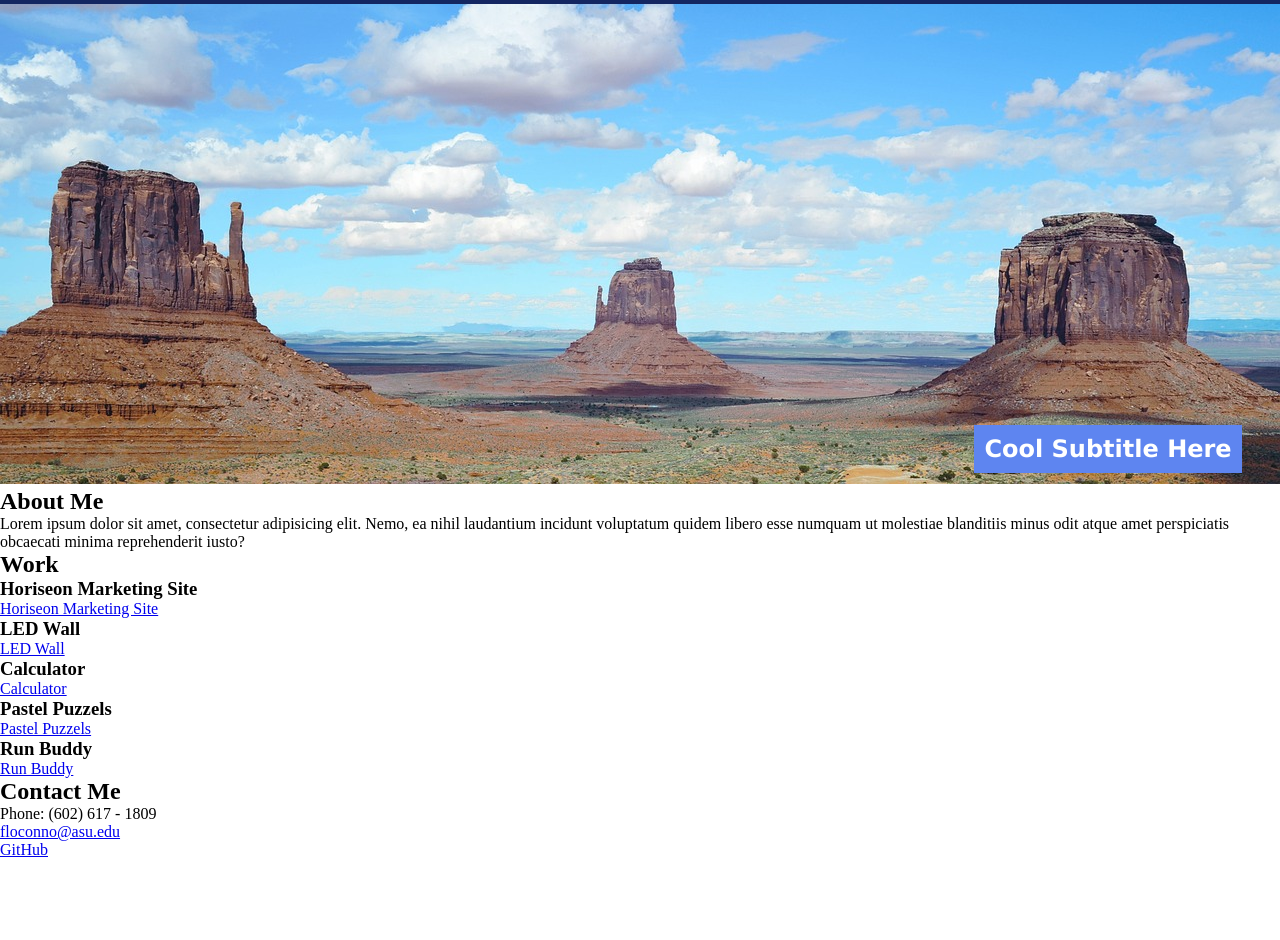
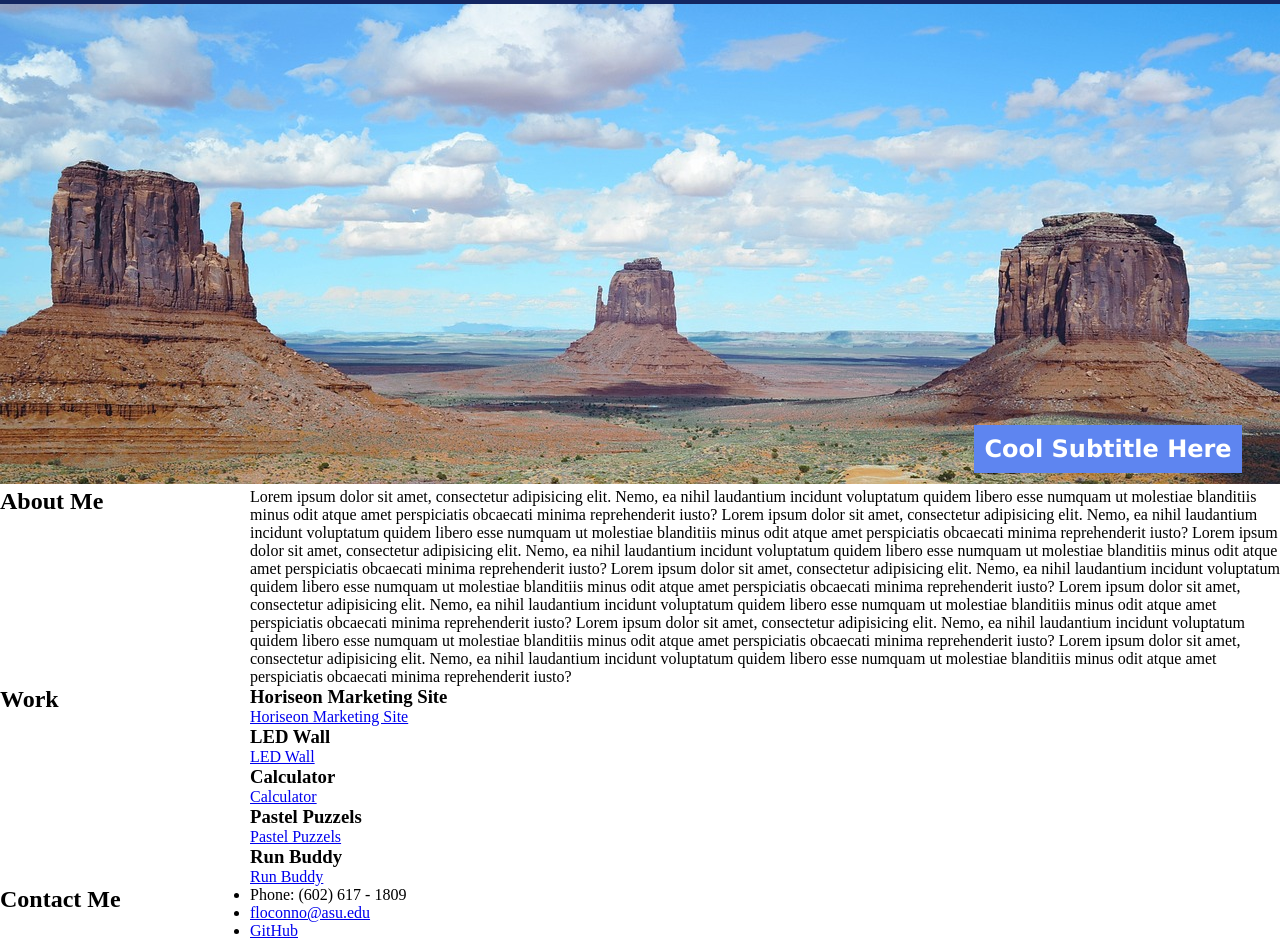
Before and after one commit to floconno/Professional-Portfolio, a plain HTML site: page index.html in a window 1280 px wide. Shown: the part 94-1034 px from the top of the page. Before the commit the page ends 953 px from the top, so only its background shows below. Drawn offline with Linux system fonts and the light colour scheme.

Commit message:
formatting added to content

```diff
--- a/assets/css/style.css
+++ b/assets/css/style.css
@@ -72,3 +72,8 @@
     position: relative;
 
 }
+
+.two-column-grid {
+    display: grid;
+    grid-template-columns: 250px 1fr;
+}
--- a/index.html
+++ b/index.html
@@ -31,18 +31,27 @@
         <h2 class="subtitle">Cool Subtitle Here</h2>
         <img src="./assets/images/canyon-2371497_1280.jpg" class="image-resize"/>
     </section>
-    <section>
+    <section class="two-column-grid">
         <div>
             <h2>About Me</h2>
         </div>
         <div>
             <p>
             Lorem ipsum dolor sit amet, consectetur adipisicing elit. Nemo, ea nihil laudantium incidunt voluptatum quidem libero esse numquam ut molestiae blanditiis minus odit atque amet perspiciatis obcaecati minima reprehenderit iusto?
+            Lorem ipsum dolor sit amet, consectetur adipisicing elit. Nemo, ea nihil laudantium incidunt voluptatum quidem libero esse numquam ut molestiae blanditiis minus odit atque amet perspiciatis obcaecati minima reprehenderit iusto?
+            Lorem ipsum dolor sit amet, consectetur adipisicing elit. Nemo, ea nihil laudantium incidunt voluptatum quidem libero esse numquam ut molestiae blanditiis minus odit atque amet perspiciatis obcaecati minima reprehenderit iusto?
+            Lorem ipsum dolor sit amet, consectetur adipisicing elit. Nemo, ea nihil laudantium incidunt voluptatum quidem libero esse numquam ut molestiae blanditiis minus odit atque amet perspiciatis obcaecati minima reprehenderit iusto?
+            Lorem ipsum dolor sit amet, consectetur adipisicing elit. Nemo, ea nihil laudantium incidunt voluptatum quidem libero esse numquam ut molestiae blanditiis minus odit atque amet perspiciatis obcaecati minima reprehenderit iusto?
+            Lorem ipsum dolor sit amet, consectetur adipisicing elit. Nemo, ea nihil laudantium incidunt voluptatum quidem libero esse numquam ut molestiae blanditiis minus odit atque amet perspiciatis obcaecati minima reprehenderit iusto?
+            Lorem ipsum dolor sit amet, consectetur adipisicing elit. Nemo, ea nihil laudantium incidunt voluptatum quidem libero esse numquam ut molestiae blanditiis minus odit atque amet perspiciatis obcaecati minima reprehenderit iusto?
             </p>
         </div>
     </section>
-    <section>
+    <section class="two-column-grid">
+        <div>
             <h2>Work</h2>
+        </div>
+        <div>
             <h3>Horiseon Marketing Site</h3>
                 <p>
                     <a href="#horiseon-marketing-site">Horiseon Marketing Site</a>
@@ -68,9 +77,13 @@
                     <a href="#run-buddy">Run Buddy</a>
                 <!-- Image here -->
                 </p>
+        </div>
     </section>
-    <section>
+    <section class="two-column-grid">
+        <div>
             <h2>Contact Me</h2>
+        </div>
+        <div>
                 <p>
                     <ul>
                         <li>
@@ -84,7 +97,7 @@
                         </li>
                     </ul>
                 </p>
-
+        </div>
     </section>
 
 
```
Lines whose indentation alone changed are shown as unchanged.
